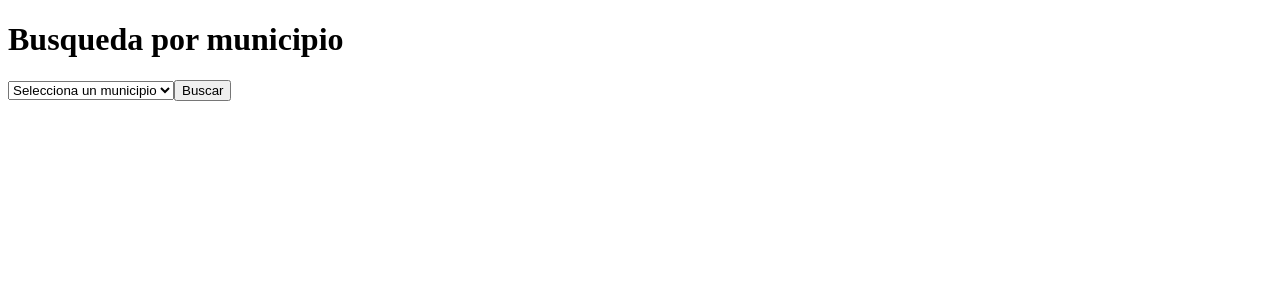
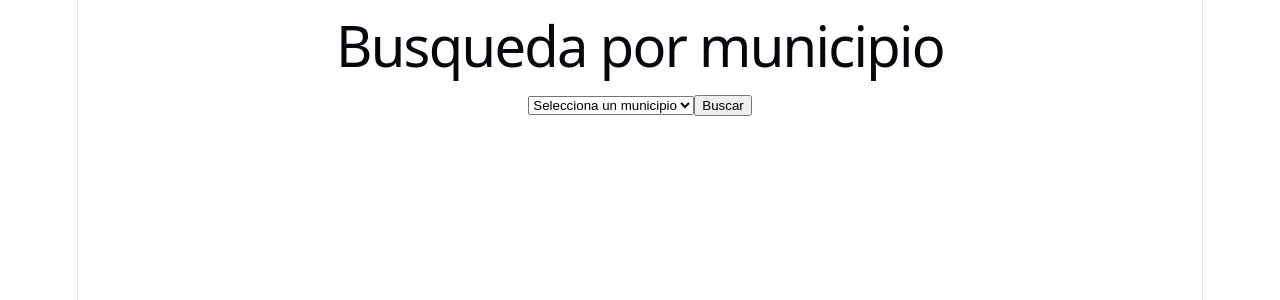
Before and after one commit to joseignaciofalladev/Proyecto-AEMET, a React app in the folder frontend/: page / in a window 1280 px wide. Shown: the top 300 px of the page. Built offline with nearby package versions, Linux system fonts and the light colour scheme; the HTML template or start-up script is replaced by a standard one.

Commit message:
Update index.css

```diff
--- a/frontend/src/index.css
+++ b/frontend/src/index.css
@@ -0,0 +1,178 @@
+:root {
+  --text: #6b6375;
+  --text-h: #08060d;
+  --bg: #fff;
+  --border: #e5e4e7;
+  --code-bg: #f4f3ec;
+  --accent: #aa3bff;
+  --accent-bg: rgba(170, 59, 255, 0.1);
+  --accent-border: rgba(170, 59, 255, 0.5);
+  --social-bg: rgba(244, 243, 236, 0.5);
+  --shadow:
+    rgba(0, 0, 0, 0.1) 0 10px 15px -3px, rgba(0, 0, 0, 0.05) 0 4px 6px -2px;
+
+  --sans: system-ui, 'Segoe UI', Roboto, sans-serif;
+  --heading: system-ui, 'Segoe UI', Roboto, sans-serif;
+  --mono: ui-monospace, Consolas, monospace;
+
+  font: 18px/145% var(--sans);
+  letter-spacing: 0.18px;
+  color-scheme: light dark;
+  color: var(--text);
+  background: var(--bg);
+  font-synthesis: none;
+  text-rendering: optimizeLegibility;
+  -webkit-font-smoothing: antialiased;
+  -moz-osx-font-smoothing: grayscale;
+
+  @media (max-width: 1024px) {
+    font-size: 16px;
+  }
+}
+
+@media (prefers-color-scheme: dark) {
+  :root {
+    --text: #9ca3af;
+    --text-h: #3e4049;
+    --bg: #16171d;
+    --border: #2e303a;
+    --code-bg: #1f2028;
+    --accent: #c084fc;
+    --accent-bg: rgba(192, 132, 252, 0.15);
+    --accent-border: rgba(192, 132, 252, 0.5);
+    --social-bg: rgba(47, 48, 58, 0.5);
+    --shadow:
+      rgba(0, 0, 0, 0.4) 0 10px 15px -3px, rgba(0, 0, 0, 0.25) 0 4px 6px -2px;
+  }
+
+  #social .button-icon {
+    filter: invert(1) brightness(2);
+  }
+}
+
+body {
+  margin: 0;
+}
+
+#root {
+  width: 1126px;
+  max-width: 100%;
+  margin: 0 auto;
+  text-align: center;
+  border-inline: 1px solid var(--border);
+  min-height: 100svh;
+  display: flex;
+  flex-direction: column;
+  box-sizing: border-box;
+}
+
+h1,
+h2 {
+  font-family: var(--heading);
+  font-weight: 500;
+  color: var(--text-h);
+}
+
+h1 {
+  font-size: 56px;
+  letter-spacing: -1.68px;
+  margin: 32px 0;
+  @media (max-width: 1024px) {
+    font-size: 36px;
+    margin: 20px 0;
+  }
+}
+h2 {
+  font-size: 24px;
+  line-height: 118%;
+  letter-spacing: -0.24px;
+  margin: 0 0 8px;
+  @media (max-width: 1024px) {
+    font-size: 20px;
+  }
+}
+p {
+  margin: 0;
+}
+
+code,
+.counter {
+  font-family: var(--mono);
+  display: inline-flex;
+  border-radius: 4px;
+  color: var(--text-h);
+}
+
+code {
+  font-size: 15px;
+  line-height: 135%;
+  padding: 4px 8px;
+  background: var(--code-bg);
+}
+
+.results-list {
+  list-style: none;
+  padding: 0;
+  margin-top: 5px;
+  background: white;
+  border-radius: 8px;
+  overflow: hidden;
+  border: 1px solid #ddd;
+}
+
+.results-list li {
+  padding: 10px;
+  cursor: pointer;
+}
+
+.results-list li:hover {
+  background: #f0f0f0;
+}
+
+.weather-card {
+  margin-top: 20px;
+  padding: 20px;
+  border-radius: 12px;
+  background: white;
+  box-shadow: 0 0 10px rgba(0,0,0,0.1);
+}
+
+.history-container {
+  margin-top: 30px;
+}
+
+.history-list {
+  display: flex;
+  gap: 10px;
+  flex-wrap: wrap;
+}
+
+.history-item {
+  padding: 12px;
+  border: none;
+  border-radius: 10px;
+  background: white;
+  box-shadow: 0 0 5px rgba(0,0,0,0.1);
+  cursor: pointer;
+
+  display: flex;
+  flex-direction: column;
+  align-items: flex-start;
+}
+
+.history-item:hover {
+  background: #f5f5f5;
+}
+
+.history-item span {
+  font-size: 12px;
+  color: gray;
+}
+
+.history-item strong {
+  color:#3e4049;
+}
+
+.history-container button {
+  margin-bottom: 15px;
+}
```
